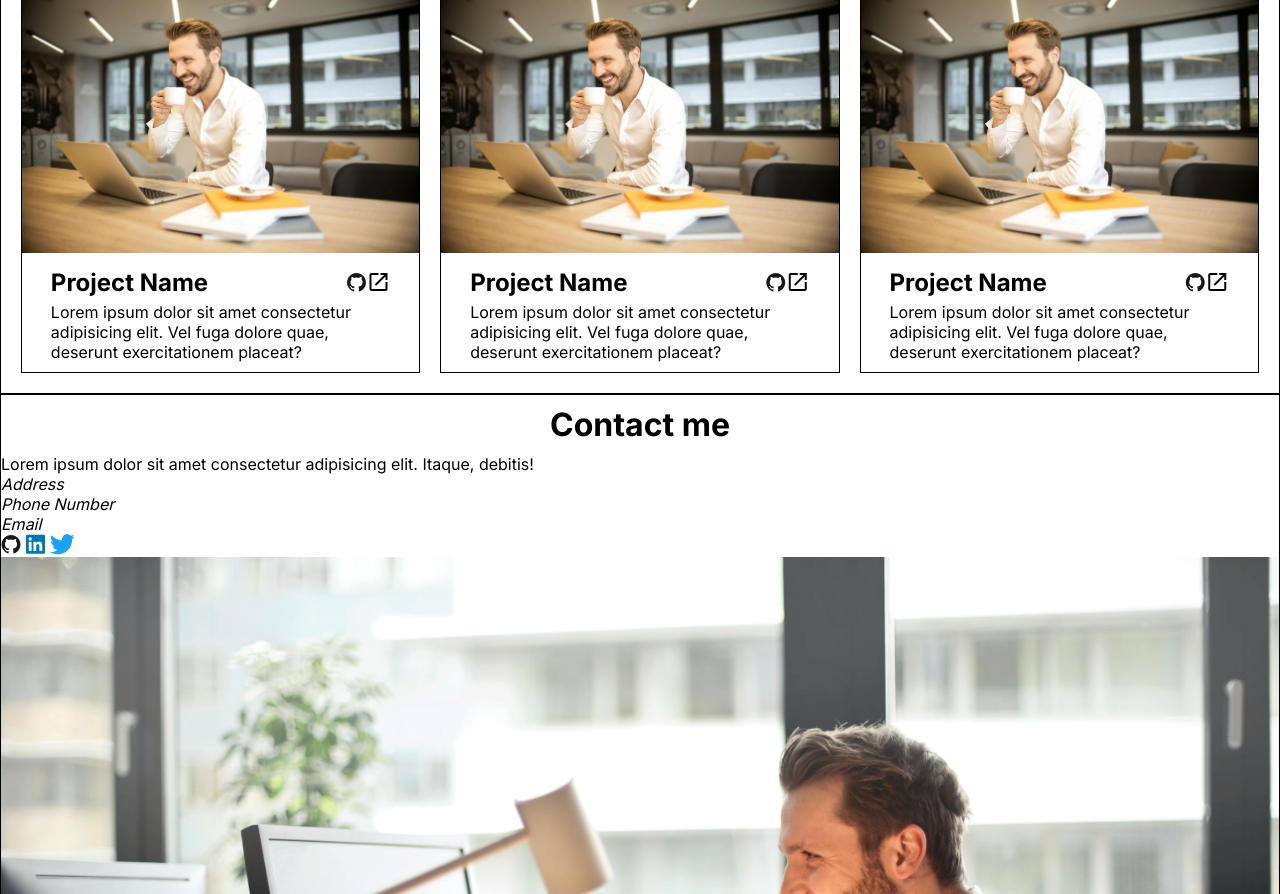
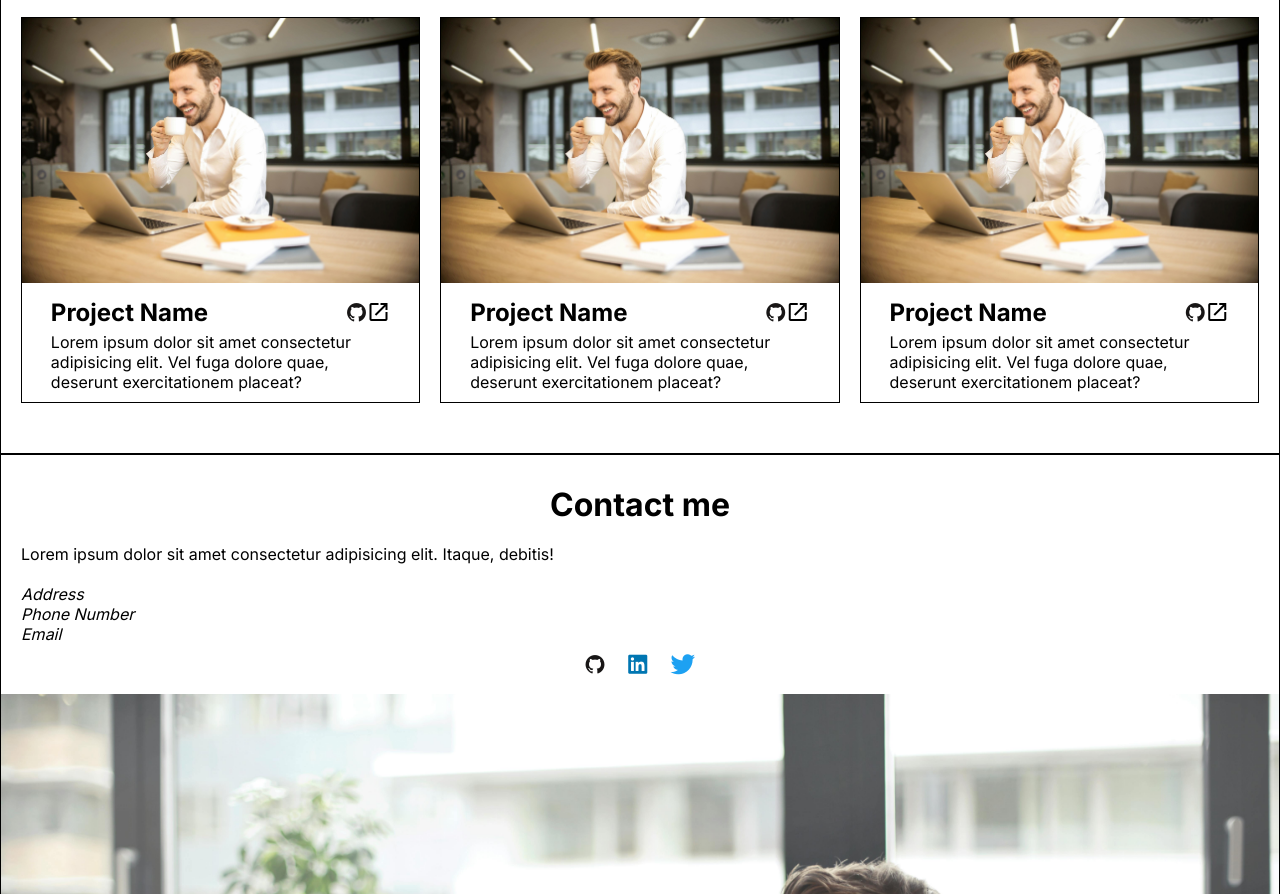
Before and after one commit to Epoza/homepage, a plain HTML site: page index.html in a window 1280 px wide. Shown: the part 1510-2404 px from the top of the page. Drawn offline with nearby package versions, Linux system fonts and the light colour scheme.

Commit message:
create styling for footer

```diff
--- a/style.css
+++ b/style.css
@@ -69,10 +69,13 @@ header {
 
 /* ------------------------ Main ----------------------- */
 
+main {
+  padding: 50px 20px;
+}
+
 .project-container {
   display: grid;
   gap: 20px;
-  padding: 20px;
 }
 
 /* Default: 1 column */
@@ -125,7 +128,26 @@ header {
   padding: 0px 5%;
 }
 
-/* Change this later */
+/* Change this later to use % */
 i {
   font-size: 20px;
 }
+
+/* --------------------------- Footer -------------------------- */
+
+
+.footer-text {
+  padding: 20px 0px;
+}
+
+.contact-text, address {
+  padding: 10px 20px;
+}
+
+.contact-icons {
+  padding: 0px 20px;
+  width: 150px;
+  margin: 0 auto;
+  display: flex;
+  justify-content: space-between;
+}
```
